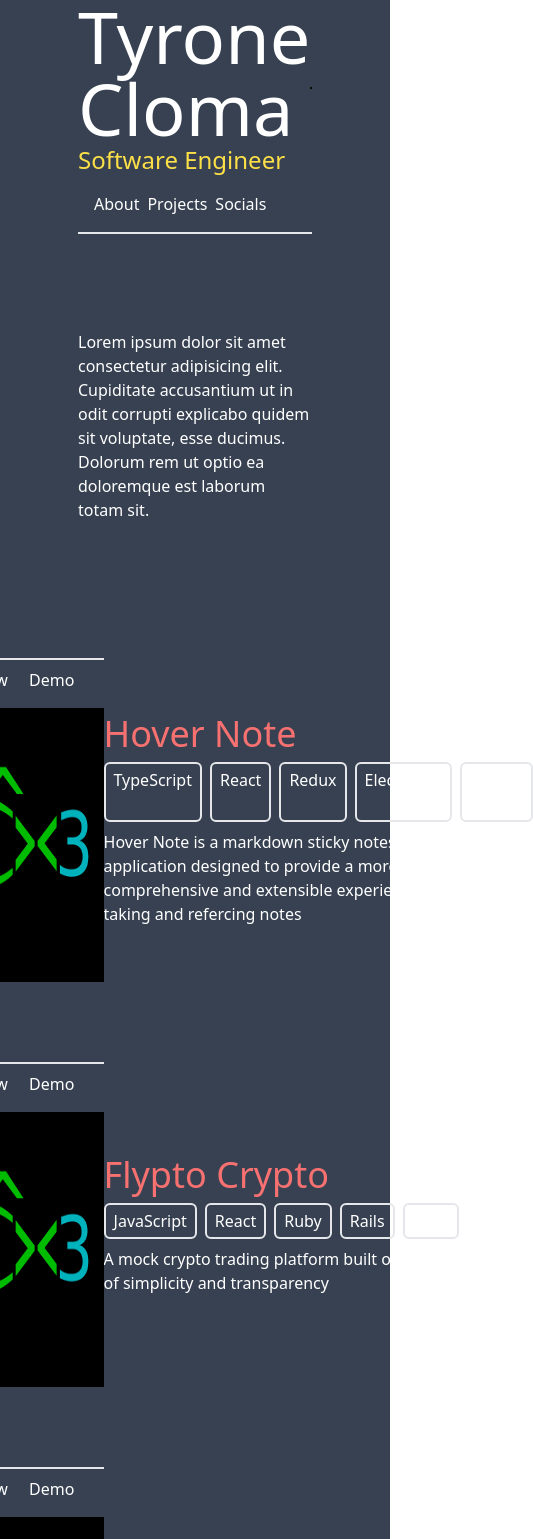
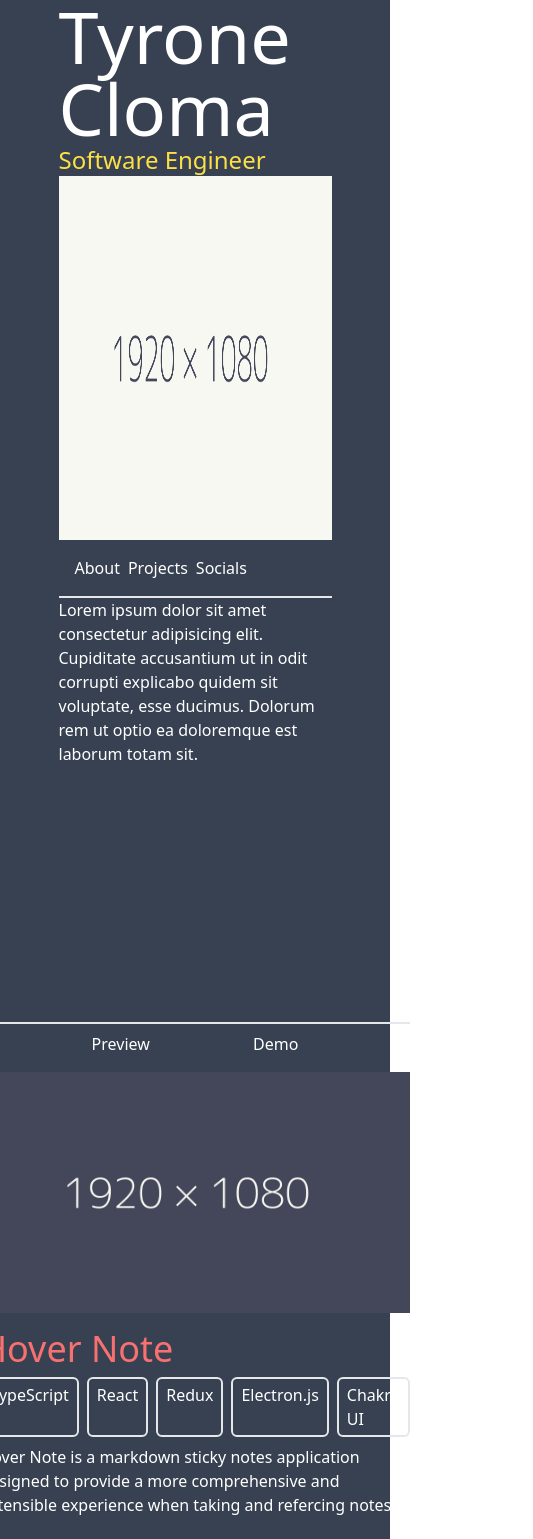
Before and after one commit to tcloma/portfolio-site, a Next.js app: page / in a window 390 px wide. Shown: the top 1539 px of the page, 533 px wide, since content can reach past the window. Built offline with nearby package versions, Linux system fonts and the light colour scheme.

Commit message:
replaced placeholder, added responsive layout

```diff
--- a/components/ProjectShowcase.tsx
+++ b/components/ProjectShowcase.tsx
@@ -1,8 +1,8 @@
 import { FC, useState } from "react";
 import Image from "next/future/image";
 import TechChip from "./TechChip";
-import projectPreview from "/public/fish.png";
-import demoPreview from "/public/placeholder.png";
+import projectPreview from "/public/placeholder.png";
+import demoPreview from "/public/placeholder_light.png";
 import { IProjData } from "../public/projectData";
 
 interface IProps {
@@ -14,8 +14,8 @@ const ProjectShowcase: FC<IProps> = ({ projectData }) => {
    const [showDemo, setShowDemo] = useState(false);
 
    return (
-      <article className="slide min-h-max p-10">
-         <div className="flex w-1/3 flex-col gap-2">
+      <article className="slide min-w-full gap-4 py-10">
+         <div className="flex w-full flex-col gap-2 lg:w-1/3">
             <div className="flex flex-row justify-evenly border-t-2 p-2">
                <button onClick={() => setShowDemo(false)}> Preview </button>
                <button onClick={() => setShowDemo(true)}> Demo </button>
@@ -24,19 +24,19 @@ const ProjectShowcase: FC<IProps> = ({ projectData }) => {
                <Image
                   src={demoPreview}
                   alt="project demo"
-                  width={400}
-                  height={600}
+                  width={1920}
+                  height={1080}
                />
             ) : (
                <Image
                   src={projectPreview}
                   alt="project preview"
-                  width={400}
-                  height={600}
+                  width={1920}
+                  height={1080}
                />
             )}
          </div>
-         <div className="flex w-2/3 flex-col gap-2">
+         <div className="flex w-full flex-col gap-2 lg:w-2/3">
             <h1 className="text-4xl text-red-400">{title}</h1>
             <div className="flex flex-row gap-2">
                {stack.map((item, index) => {
--- a/pages/index.tsx
+++ b/pages/index.tsx
@@ -1,7 +1,7 @@
 import type { NextPage } from "next";
 import Head from "next/head";
 import Image from "next/future/image";
-import headshot from "/public/fish.png";
+import headshot from "/public/placeholder_light.png";
 import ProjectShowcase from "../components/ProjectShowcase";
 import { projectData } from "../public/projectData";
 import { useState } from "react";
@@ -24,7 +24,7 @@ const Home: NextPage = () => {
                <h1 className="text-7xl"> Tyrone Cloma </h1>
                <h3 className="text-2xl text-yellow-300"> Software Engineer </h3>
             </div>
-            <Image src={headshot} alt="headshot" width={250} height={250} />
+            <Image src={headshot} alt="headshot" width={600} height={800} />
          </section>
 
          <nav className="sticky top-0 flex w-full justify-start gap-2 border-b-2 bg-gray-700 p-4">
--- a/styles/globals.css
+++ b/styles/globals.css
@@ -3,9 +3,9 @@
 @tailwind utilities;
 
 .page {
-   @apply flex flex-col items-center justify-center bg-gray-700 px-[20%] text-white;
+   @apply flex flex-col items-center justify-center bg-gray-700 px-[15%] text-white;
 }
 
 .slide {
-   @apply flex min-w-full items-center justify-between;
+   @apply flex min-w-full flex-col items-center justify-between lg:flex-row;
 }
```
Also changed, not shown: public/placeholder.png, public/placeholder_light.png (added).
